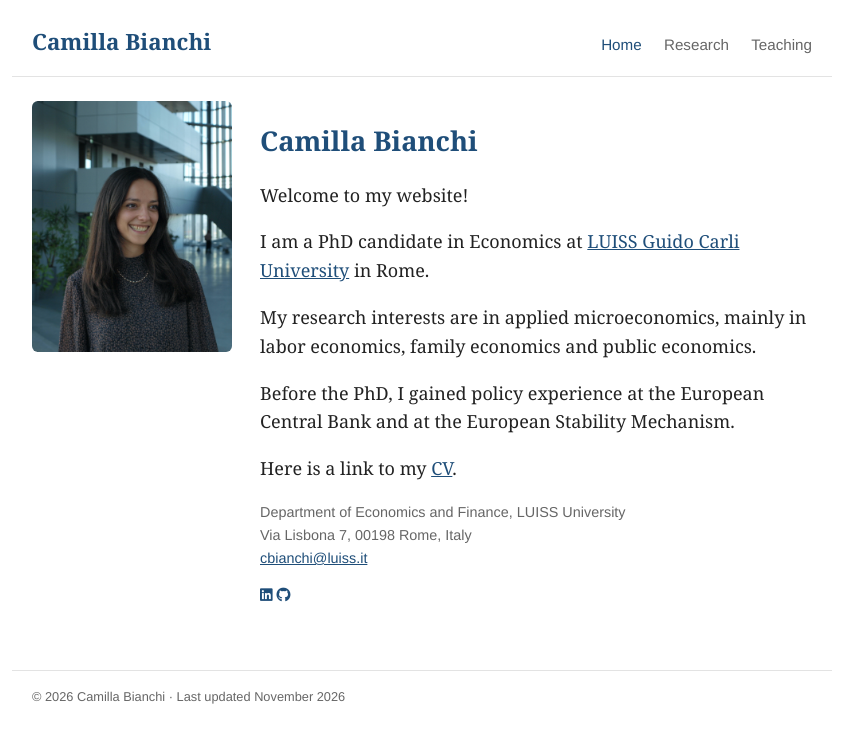
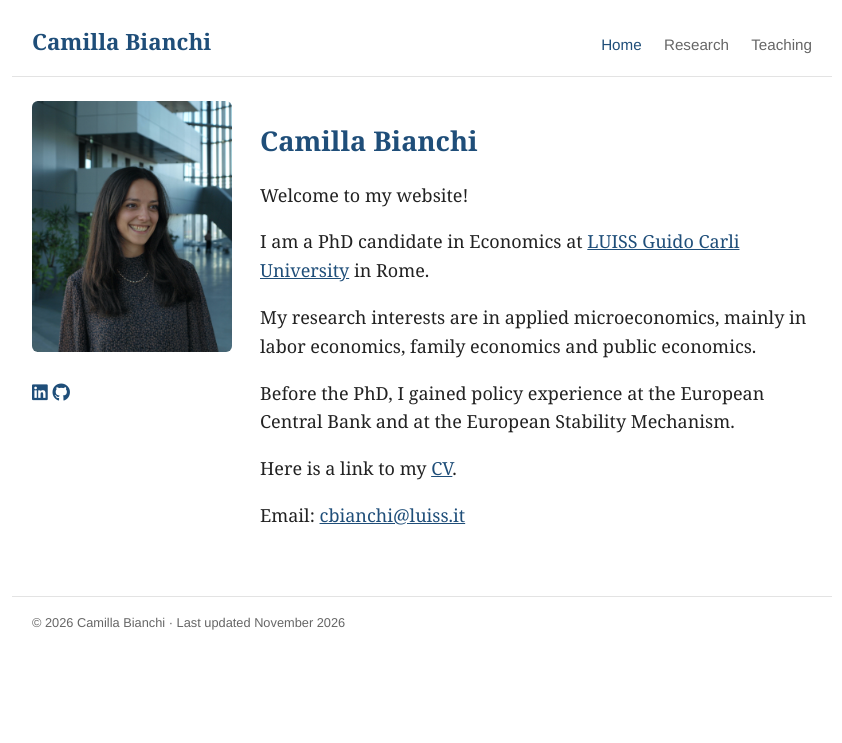
Before and after one commit to camillabianchi/camillabianchi.github.io, a Jekyll site: the page built from index.md, in a window 1280 px wide. Shown: the top 743 px of the page, without its empty margins (218-1060 px from the left). Built offline with Jekyll 4.4.1, drawn with Linux system fonts in a browser that asks for light colours.

Commit message:
Refactor profile section in index.md
Updated profile section with contact details and social links.

```diff
--- a/index.md
+++ b/index.md
@@ -5,8 +5,14 @@ permalink: /
 ---
 
 <div class="profile">
-  <!-- Profile photo: images/profile.jpg (delete the line below to remove it) -->
-  <img src="{{ '/images/profile.jpg' | relative_url }}" alt="Camilla Bianchi">
+  <div class="photo-col">
+    <!-- Profile photo: images/profile.jpg (delete the line below to remove it) -->
+    <img src="{{ '/images/profile.jpg' | relative_url }}" alt="Camilla Bianchi">
+    <p class="icons">
+      <a href="https://www.linkedin.com/in/camilla-bianchi-974167131/" aria-label="LinkedIn"><i class="fa-brands fa-linkedin"></i></a>
+      <a href="https://github.com/camillabianchi" aria-label="GitHub"><i class="fa-brands fa-github"></i></a>
+    </p>
+  </div>
   <div>
     <h1>Camilla Bianchi</h1>
     <p>Welcome to my website!</p>
@@ -34,14 +40,8 @@ permalink: /
     <p>
       Here is a link to my <a href="{{ '/files/cv_CamillaBianchi.pdf' | relative_url }}">CV</a>.
     </p>
-    <p class="contact">
-      Department of Economics and Finance, LUISS University<br>
-      Via Lisbona 7, 00198 Rome, Italy<br>
-      <a href="mailto:cbianchi@luiss.it">cbianchi@luiss.it</a>
-    </p>
-    <p class="contact icons">
-      <a href="https://www.linkedin.com/in/camilla-bianchi-974167131/" aria-label="LinkedIn"><i class="fa-brands fa-linkedin"></i></a>
-      <a href="https://github.com/camillabianchi" aria-label="GitHub"><i class="fa-brands fa-github"></i></a>
+    <p>
+      Email: <a href="mailto:cbianchi@luiss.it">cbianchi@luiss.it</a>
     </p>
   </div>
 </div>
```
